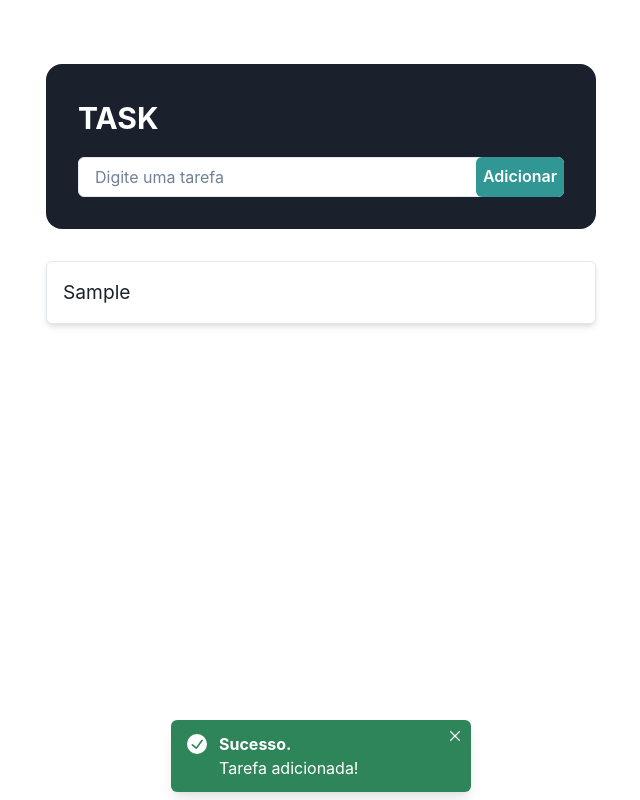
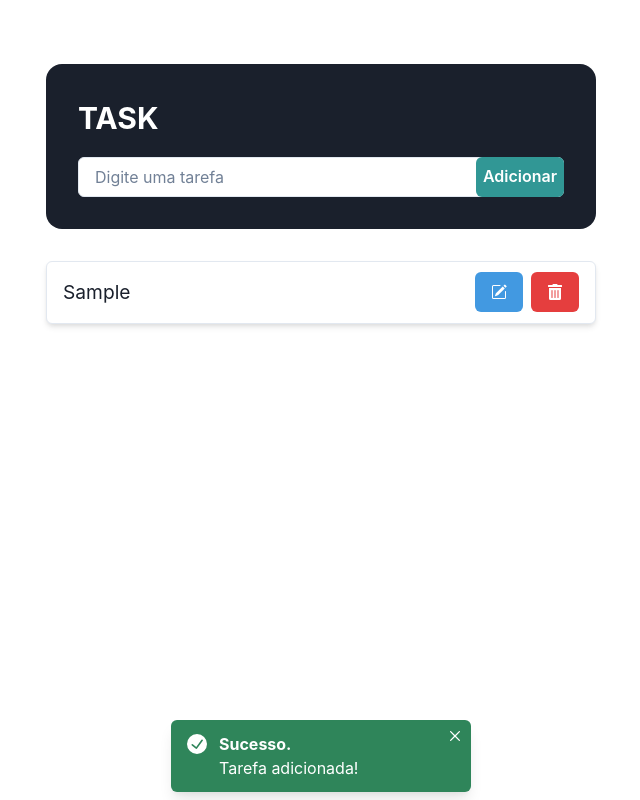
Before and after one commit to fyoussef/tasks, a Next.js app: page / in a window 1280 px wide. Both pictures are taken after typing "Sample" into the empty fields and a click on the button "Adicionar". Shown: the whole page, without its empty margins (319-959 px from the left). Built offline with nearby package versions, Linux system fonts and the light colour scheme.

Commit message:
Ação de edição de tarefa adicionada

```diff
--- a/package.json
+++ b/package.json
@@ -15,7 +15,8 @@
     "framer-motion": "^7.5.3",
     "next": "12.3.1",
     "react": "18.2.0",
-    "react-dom": "18.2.0"
+    "react-dom": "18.2.0",
+    "react-icons": "^4.4.0"
   },
   "devDependencies": {
     "@types/node": "18.8.3",
--- a/src/components/Tasks.tsx
+++ b/src/components/Tasks.tsx
@@ -1,13 +1,18 @@
 import {
     Box,
-    Text
+    Text,
+    Button
 } from '@chakra-ui/react'
 
+import { BsPencilSquare } from 'react-icons/bs'
+import { FaTrashAlt } from 'react-icons/fa'
+
 type TasksProps = {
-    text: string
+    task: string,
+    editTask: (task: string) => void
 }
 
-export function Tasks({ text }: TasksProps) {
+export function Tasks({ task, editTask }: TasksProps) {
     return (
         <Box
           w={550}
@@ -18,14 +23,39 @@ export function Tasks({ text }: TasksProps) {
           borderColor='gray.200'
           display='flex'
           alignItems='center'
+          justifyContent='space-between'
           px='4'
         >
-          <Text
-            fontSize='1.2rem'
-            py='4'
-          >
-            {text}
-          </Text>
+            <Text
+                fontSize='1.2rem'
+                py='4'
+            >
+                {task}
+            </Text>
+
+            <Box>
+                <Button
+                    color='white'
+                    backgroundColor='blue.400'
+                    _hover={{
+                        bg: 'blue.500'
+                    }}
+                    mr='2'
+                    onClick={() => editTask(task)}
+                >
+                    <BsPencilSquare />
+                </Button>
+
+                <Button
+                    color='white'
+                    backgroundColor='red.500'
+                    _hover={{
+                        bg: 'red.600'
+                    }}
+                >
+                    <FaTrashAlt />
+                </Button>
+            </Box>
 
         </Box>
     )
--- a/src/pages/index.tsx
+++ b/src/pages/index.tsx
@@ -18,6 +18,7 @@ const Home: NextPage = () => {
 
   const [text, setText] = useState('')
   const [tasks, setTasks] = useState<string[]>([])
+  const [taskForEdit, setTaskForEdit] = useState<string>('')
   const toast = useToast()
 
   useEffect(() => {
@@ -25,7 +26,6 @@ const Home: NextPage = () => {
     if (task.length > 0) {
       setTasks(task)
     }
-
   }, [])
 
   function addTask() {
@@ -43,9 +43,12 @@ const Home: NextPage = () => {
 
     localStorage.setItem('tasks', JSON.stringify([...tasks, text]))
 
-    const task = JSON.parse(localStorage.getItem('tasks') || '[]')
+    var allTasks: string[] = JSON.parse(localStorage.getItem('tasks') || '[]')
 
-    setTasks(task)
+    if (taskForEdit)
+      allTasks = allTasks.filter(item => item !== taskForEdit)
+
+    setTasks(allTasks)
     setText('')
 
     toast({
@@ -56,6 +59,13 @@ const Home: NextPage = () => {
       isClosable: true,
     })
 
+  }
+
+  function editTask(task: string) {
+    const allTasks = JSON.parse(localStorage.getItem('tasks') || '[]')
+    const selectedTask = allTasks.find((item: string) => item == task)
+    setText(selectedTask)
+    setTaskForEdit(selectedTask)
   }
 
   return (
@@ -118,11 +128,12 @@ const Home: NextPage = () => {
 
         <VStack>
           {
-            tasks.map(task => {
+            tasks.map((task, index) => {
               return (
                 <Tasks
-                  text={task}
-                  key={task}
+                  task={task}
+                  key={index}
+                  editTask={editTask}
                 />
               )
             })
```
Also changed, not shown: 1 other file (tests, documents, lock files or other folders).
